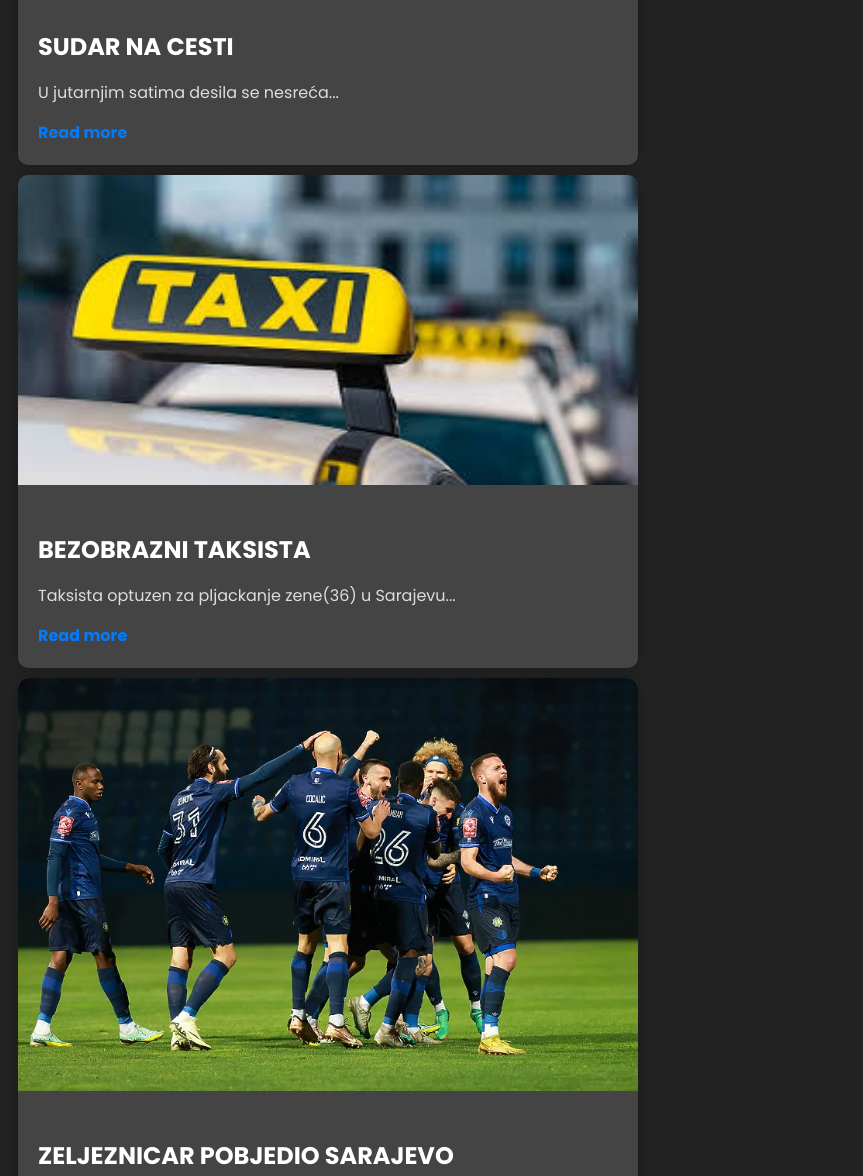
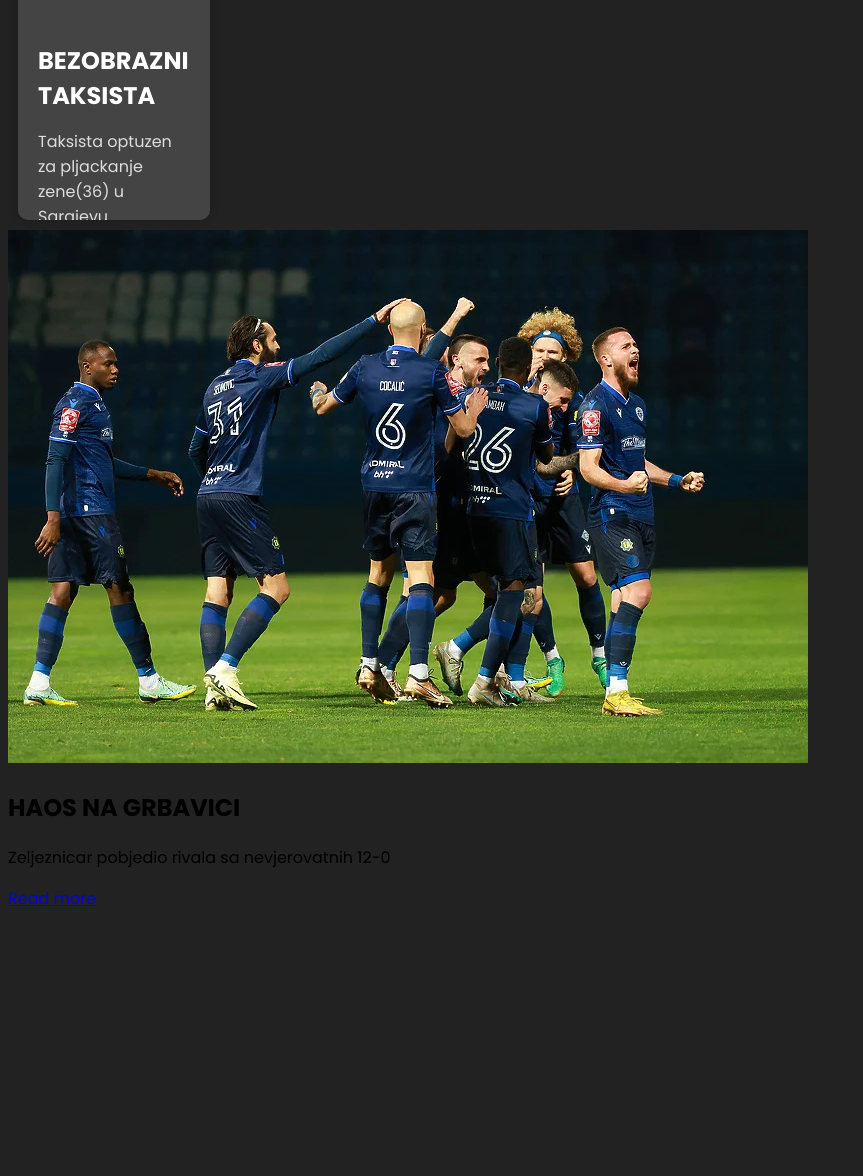
Before and after one commit to Ismail6610/NewsBA, a plain HTML site: page index.html in a window 1280 px wide. Shown: the part 568-1744 px from the top of the page, without its empty margins (0-863 px from the left). Drawn offline with Linux system fonts and the light colour scheme.

Commit message:
wada
dwada

```diff
--- a/index.html
+++ b/index.html
@@ -8,11 +8,13 @@
         <script src="https://kit.fontawesome.com/4ac4a9c811.js" crossorigin="anonymous"></script>
         <title>NewsBA</title>
         <link href="https://fonts.googleapis.com/css2?family=Poppins:ital,wght@0,100;0,200;0,300;0,400;0,500;0,600;0,700;0,800;0,900;1,100;1,200;1,300;1,400;1,500;1,600;1,700;1,800;1,900&display=swap" rel="stylesheet">
+        <link rel="icon" type="image/x-icon" href="icon2.png">
 
 
     </head>
     <body>
         <header>
+                <img src="newsba.png" alt="ikona" width="230px" height="130px">
          <!---<h1>Pocetna stranica<h1> /* -->
                 <ul class="header-topics">
                     <li class="lokacija"><a href="vijesti.html" class="lokacija-a">Vijesti</a></li>
@@ -29,6 +31,8 @@
 
                 </ul>
         </header>
+
+        <!--<input type="search" id="search">-->
 
         <main>
             <div class="news">
--- a/script.js
+++ b/script.js
@@ -2,6 +2,9 @@ document.addEventListener('DOMContentLoaded', function() {
     const newsList = document.querySelector('.container');
 
     function displayNews(news) {
+        newsList.innerHTML=' ';
+
+
         news.forEach(newsItem => {
             const newItem = document.createElement('div');
             newItem.classList.add('news');
@@ -20,6 +23,23 @@ document.addEventListener('DOMContentLoaded', function() {
             newsList.appendChild(newItem);
         });
     }
+    /*function filterNews(search) {
+        const filteredNews = newsData.filter(newsItem => newsItem.title.toLowerCase().includes(search.toLowerCase()));
+        displayNews(filteredNews);
+    }
+
+
+
+    document.getElementById('search').addEventListener('input', function() {
+        const search = this.value.trim();
+        if (search === '') {
+            displayNews(newsData);
+        } else {
+            filterNews(search);
+        }
+    });*/
+
+
     const newsData = [
         {
             imageUrl: "./assets/klix.jpg",
@@ -43,17 +63,19 @@ document.addEventListener('DOMContentLoaded', function() {
     const newsList = document.querySelector('.bigContainer');
 
     function displayNews(news) {
-        news.forEach(newsItem => {
+        newsList.innerHTML=' ';
+
+        news.forEach(newsItem2 => {
             const newItem = document.createElement('div');
             newItem.classList.add('news');
 
             newItem.innerHTML = `
-            <div class="news-container">
-                <img src="${newsItem.imageUrl}" alt="Image">
-                <div class="news-content">
-                    <h2>${newsItem.title}</h2>
-                    <p>${newsItem.description}</p>
-                    <a href="${newsItem.link}" class="read-more">Read more</a>
+            <div class="bigNews-container">
+                <img src="${newsItem2.imageUrl}" alt="Image">
+                <div class="bigNews-content">
+                    <h2>${newsItem2.title}</h2>
+                    <p>${newsItem2.description}</p>
+                    <a href="${newsItem2.link}" class="bigRead-more">Read more</a>
                 </div>
             </div>
             `;
@@ -63,11 +85,13 @@ document.addEventListener('DOMContentLoaded', function() {
     }
 
 
+
+
     const newsDataBig = [
         {
             imageUrl: "./assets/klix7.jpg",
-            title: "ZELJEZNICAR POBJEDIO SARAJEVO",
-            description: "U jutarnjim satima desila se nesreća...",
+            title: "HAOS NA GRBAVICI",
+            description: "Zeljeznicar pobjedio rivala sa nevjerovatnih 12-0",
             link: "./vijesti/sudar.html"
         }
     ];
--- a/style.css
+++ b/style.css
@@ -57,7 +57,7 @@ footer{
     padding: 10px;
 }
 i{
-    font-size: 3vw;
+    font-size: 2vw;
 
 }
 
@@ -67,80 +67,15 @@ footer p{
 }
 
 
-/*
-.ContainerRow2 {
-    display: flex;
-    flex-direction: row;
-    justify-content: space-between;
-    background-color: #333; /
-    padding: 20px;
-    border-radius: 10px; /
-    box-shadow: 0 0 10px rgba(0, 0, 0, 0.1);
-}
-
 .news-container {
-    width: calc(50% - 10px);
-    border-radius: 10px;
-    overflow: hidden;
-}
-
-.news-container img {
-    width: 100%;
-    height: auto;
-    border-top-left-radius: 10px;
-    border-top-right-radius: 10px;
-}
-
-.news-content {
-    padding: 20px;
-    background-color: #444;
-}
-
-.news-content h2 {
-    font-size: 24px;
-    margin-bottom: 10px;
-    color: white;
-}
-
-.news-content p {
-    font-size: 16px;
-    color: #ddd;
-    margin-bottom: 15px;
-}
-
-.read-more {
-    color: #007bff;
-    text-decoration: none;
-    font-weight: bold;
-}
-
-.read-more:hover {
-    text-decoration: underline;
-}
-
-*/
-
-.ContainerRow2 {
-    display: flex;
-    flex-wrap: wrap;
-    flex-direction: row;
-    justify-content: center;
-    max-width: 800px; /* Limit the width of the container */
-    margin: 0 auto; /* Center the container */
-    background-color: #333;
-    border-radius: 10px;
-    box-shadow: 0 0 10px rgba(0, 0, 0, 0.1);
-    padding: 20px;
-}
-
-.news-container {
-    width: calc(50% - 20px); /* Adjusted width */
+    width: 15vw;
     margin: 10px; /* Add some margin between containers */
     border-radius: 10px;
     overflow: hidden;
     background-color: #444; /* Background color for container */
     box-shadow: 0 0 10px rgba(0, 0, 0, 0.2);
     transition: transform 0.3s ease; /* Smooth transition on hover */
+    height: 40vh;
 }
 
 .news-container:hover {
@@ -185,6 +120,7 @@ header{
     display: flex;
     flex-direction: row;
     justify-content: space-between;
+    align-items: center;
 }
 .header-topics{
     display: flex;
```
Also changed, not shown: icon2.png (added), newsba.png (added), star.png (added), viber_image_2024-04-23_22-30-20-279.png (deleted), vijesti.txt (added).
